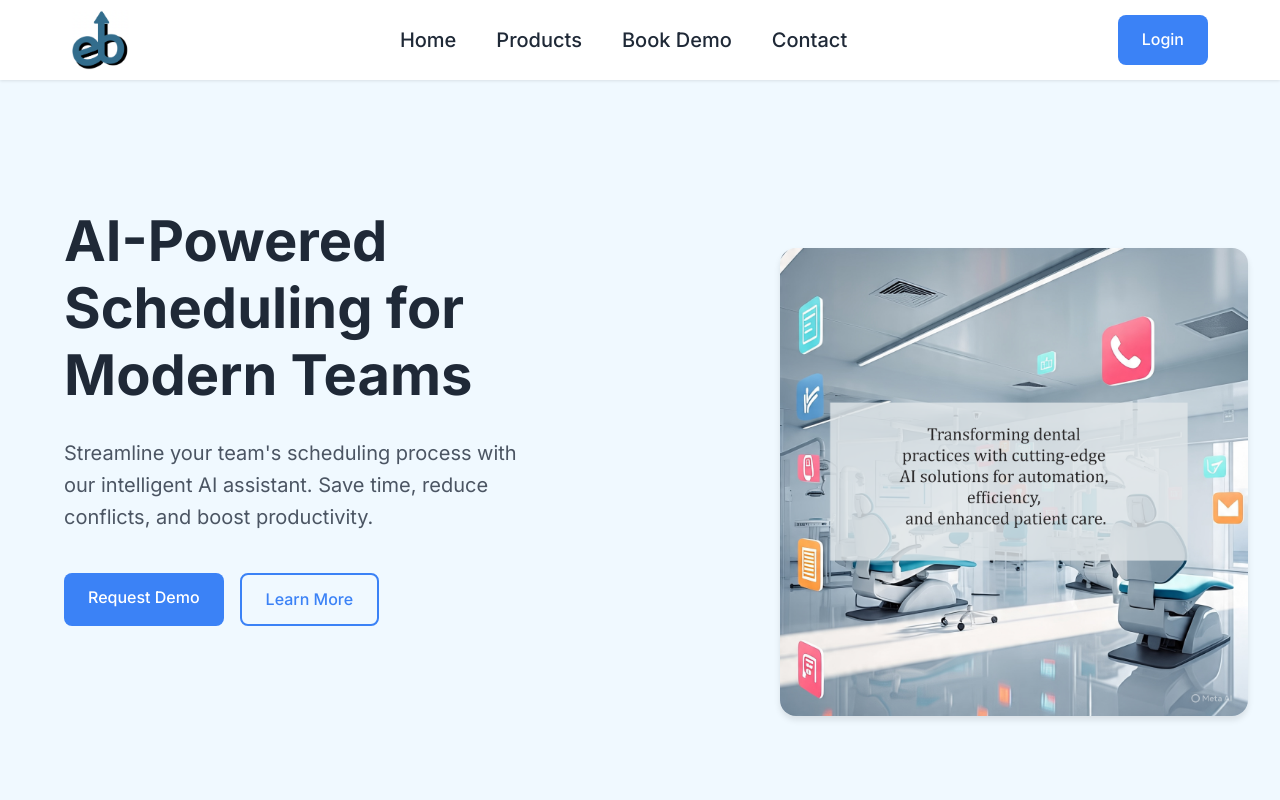
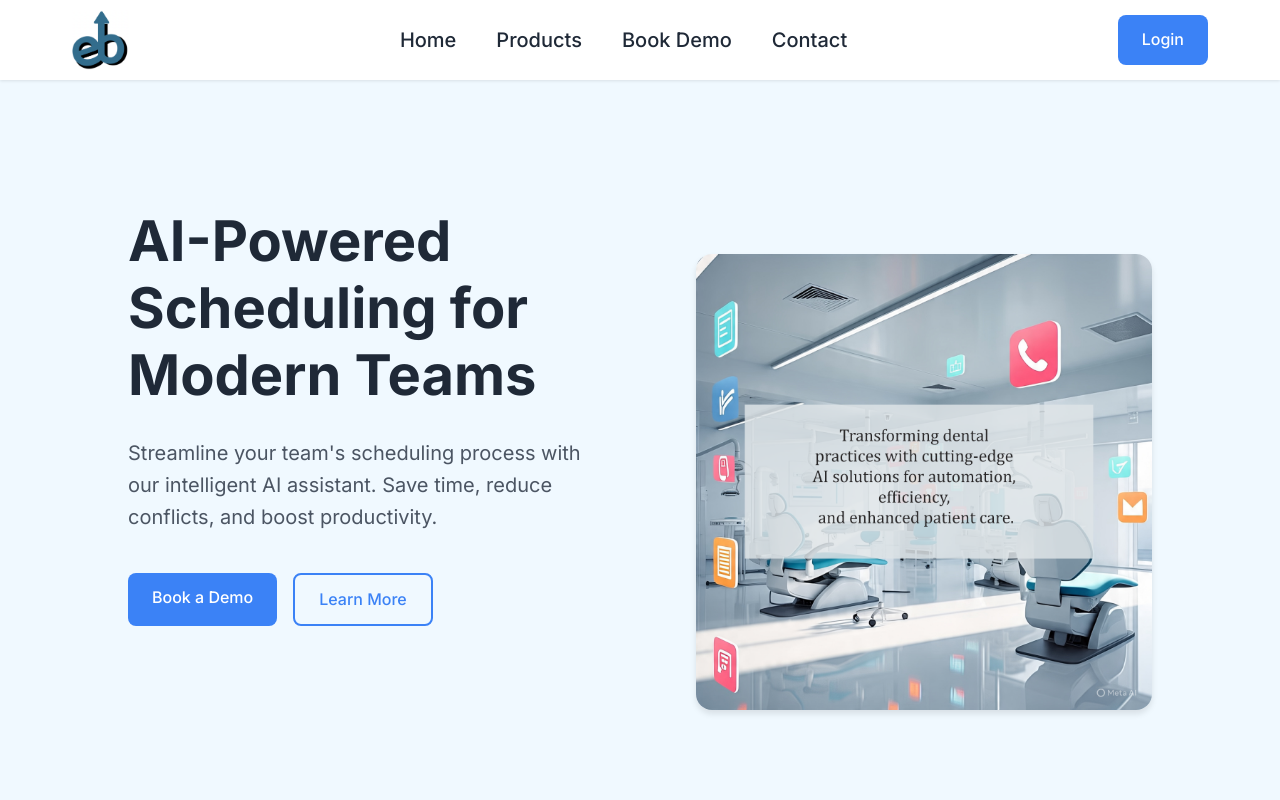
Before and after one commit to Jannatt22/Scheduly-AI, a React (Create React App) app: page / in a window 1280 px wide. Shown: the top 800 px of the page. Built offline with nearby package versions, Linux system fonts and the light colour scheme.

Commit message:
Update hero section: change button text to 'Book a Demo' and adjust padding

```diff
--- a/src/App.css
+++ b/src/App.css
@@ -94,7 +94,7 @@ body {
 /* Hero Section */
 .hero-section {
   background: #F0F9FF;
-  padding: 8rem 0;
+  padding: 8rem 6rem;
   display: flex;
   align-items: flex-start;
   justify-content: space-between;
@@ -106,7 +106,7 @@ body {
 .hero-content {
   flex: 1;
   max-width: 600px;
-  padding: 0 4rem;
+  padding: 0 2rem;
 }
 
 .hero-content h1 {
--- a/src/App.tsx
+++ b/src/App.tsx
@@ -41,7 +41,7 @@ const HeroSection = () => {
         <h1>AI-Powered Scheduling for Modern Teams</h1>
         <p>Streamline your team's scheduling process with our intelligent AI assistant. Save time, reduce conflicts, and boost productivity.</p>
         <div className="hero-buttons">
-          <a href="#demo" className="cta-button">Request Demo</a>
+          <a href="https://calendly.com/siva-effibotic/30min?month=2025-06" target="_blank" rel="noopener noreferrer" className="cta-button">Book a Demo</a>
           <a href="#learn-more" className="secondary-button">Learn More</a>
         </div>
       </div>
```
